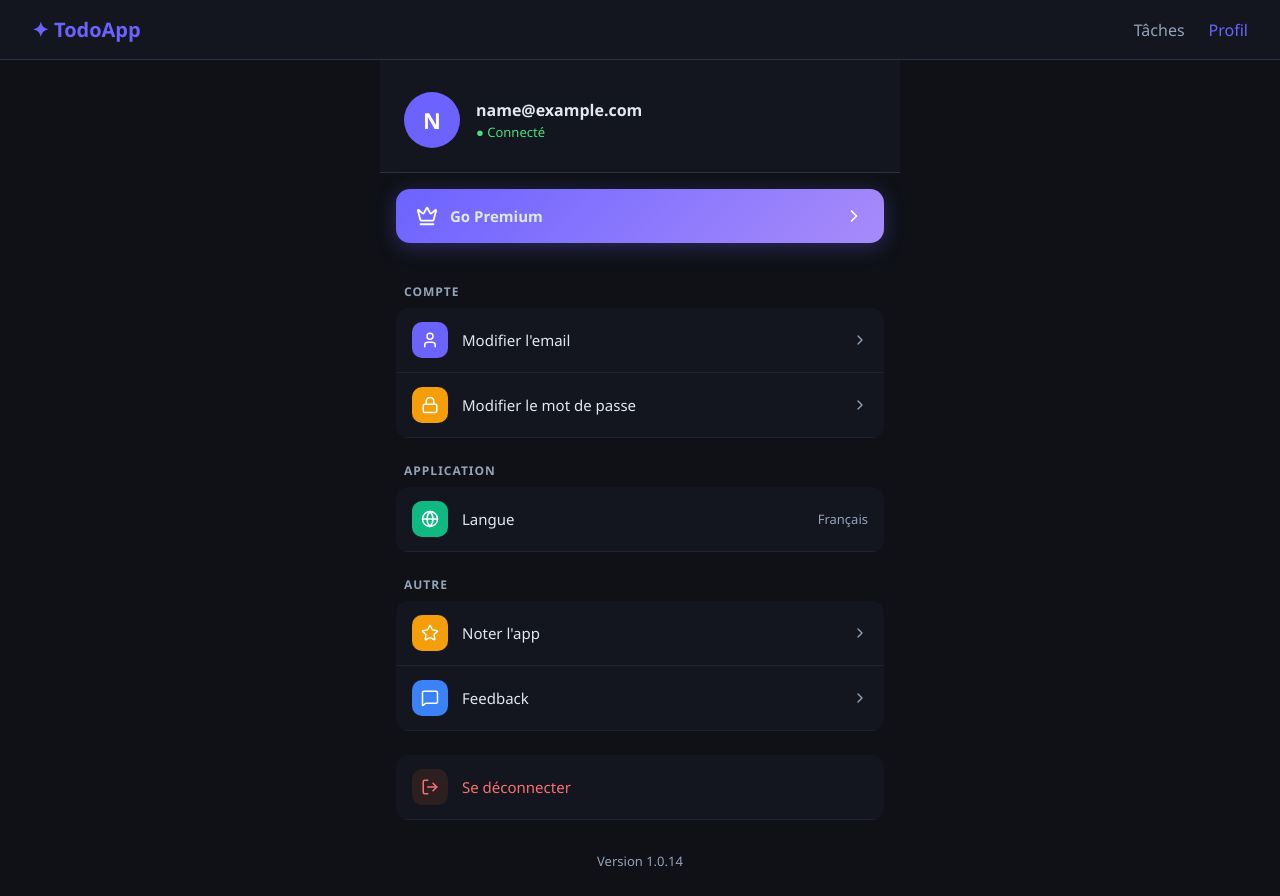
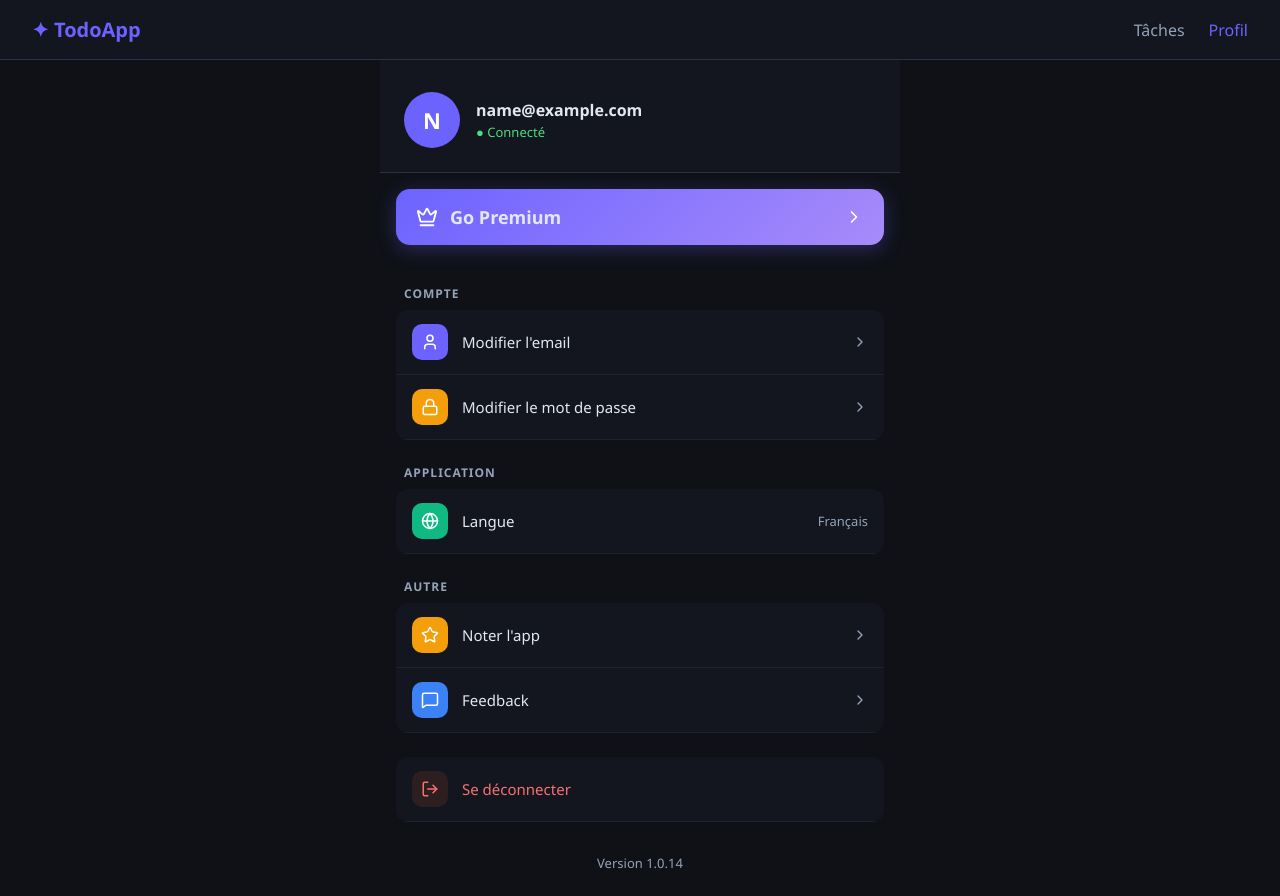
Before and after one commit to StrawHart7/frontend_w_calude, a React (Vite) app: page /profil in a window 1280 px wide. Built offline with nearby package versions, Linux system fonts and the light colour scheme; no server answers; sample sign-in values are in the browser's storage.

Commit message:
v1.0.14.2

```diff
--- a/src/pages/Profil.jsx
+++ b/src/pages/Profil.jsx
@@ -123,7 +123,7 @@ function Profil() {
         <div style={{ display: "flex", alignItems: "center", gap: "12px" }}>
           <Crown size={22} color="#fff" />
           <div>
-            <p style={{ fontWeight: "700", fontSize: "15px" }}>Go Premium</p>
+            <p style={{ fontWeight: "900", fontSize: "18px" }}>Go Premium</p>
           </div>
         </div>
         <ChevronRight size={20} color="#fff" />
```
